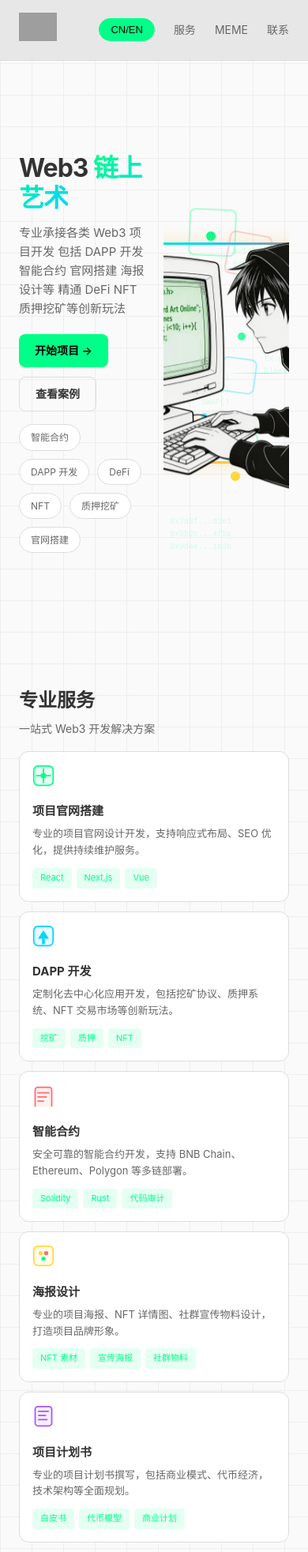
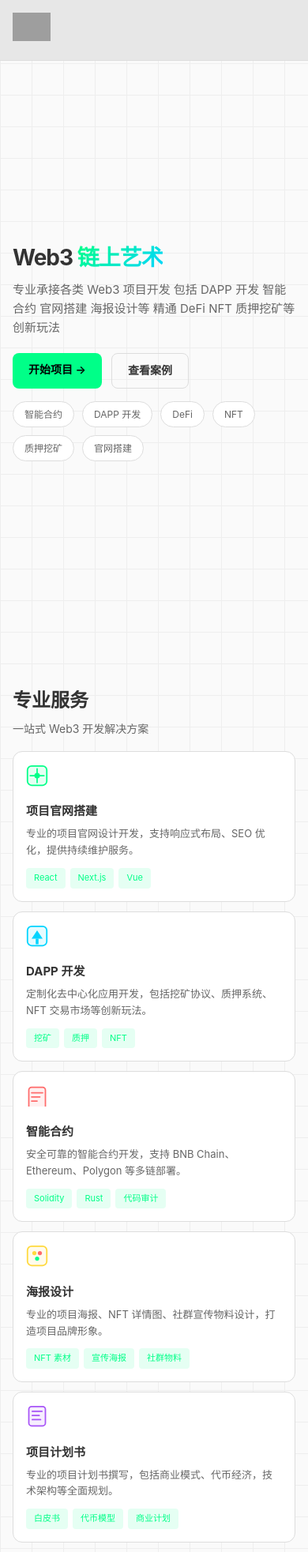
Before and after one commit to UnicornArloi/SAOchainart, a plain HTML site: page index.html in a window 390 px wide. Shown: the top 1965 px of the page at 79% size. Drawn offline with Linux system fonts and the light colour scheme; grey boxes are pictures that could not be loaded.

Commit message:
Optimize mobile responsive

```diff
--- a/index.html
+++ b/index.html
@@ -56,10 +56,21 @@
         .contact-link:hover { border-color: var(--accent); color: var(--accent); }
         .contact-link span { font-size: 14px; }
         footer { padding: 24px 0; border-top: 1px solid #e0e0e0; text-align: center; color: #666; font-size: 13px; }
-        @media (max-width: 900px) { .services-grid, .meme-showcase { grid-template-columns: repeat(2, 1fr); } }
-        @media (max-width: 600px) { .services-grid, .meme-showcase { grid-template-columns: 1fr; } nav { display: none; } }
 
-        .hero-art { position: relative; width: 100%; height: 100%; display: flex; align-items: center; justify-content: center; min-height: 400px; overflow: hidden; }
+        @media (max-width: 900px) {
+            .hero .container { grid-template-columns: 1fr !important; gap: 20px !important; }
+            .hero-art { min-height: 300px; display: none !important; }
+            .services-grid { grid-template-columns: repeat(2, 1fr) !important; gap: 12px !important; }
+            .meme-showcase { grid-template-columns: repeat(2, 1fr) !important; gap: 12px !important; }
+        }
+        @media (max-width: 600px) {
+            .hero h1 { font-size: 28px !important; }
+            .services-grid, .meme-showcase { grid-template-columns: 1fr !important; }
+            .container { padding: 0 16px !important; }
+            nav { display: none !important; }
+        }
+
+        .hero-art { min-height: 300px; position: relative; width: 100%; height: 100%; display: flex; align-items: center; justify-content: center; min-height: 400px; overflow: hidden; }
         .block { position: absolute; width: 60px; height: 60px; border: 2px solid var(--accent); border-radius: 8px; opacity: 0.3; animation: float 6s ease-in-out infinite; }
         .block:nth-child(1) { top: 15%; left: 20%; animation-delay: 0s; }
         .block:nth-child(2) { top: 55%; left: 45%; width: 45px; height: 45px; animation-delay: 1s; border-color: var(--accent2); }
```
